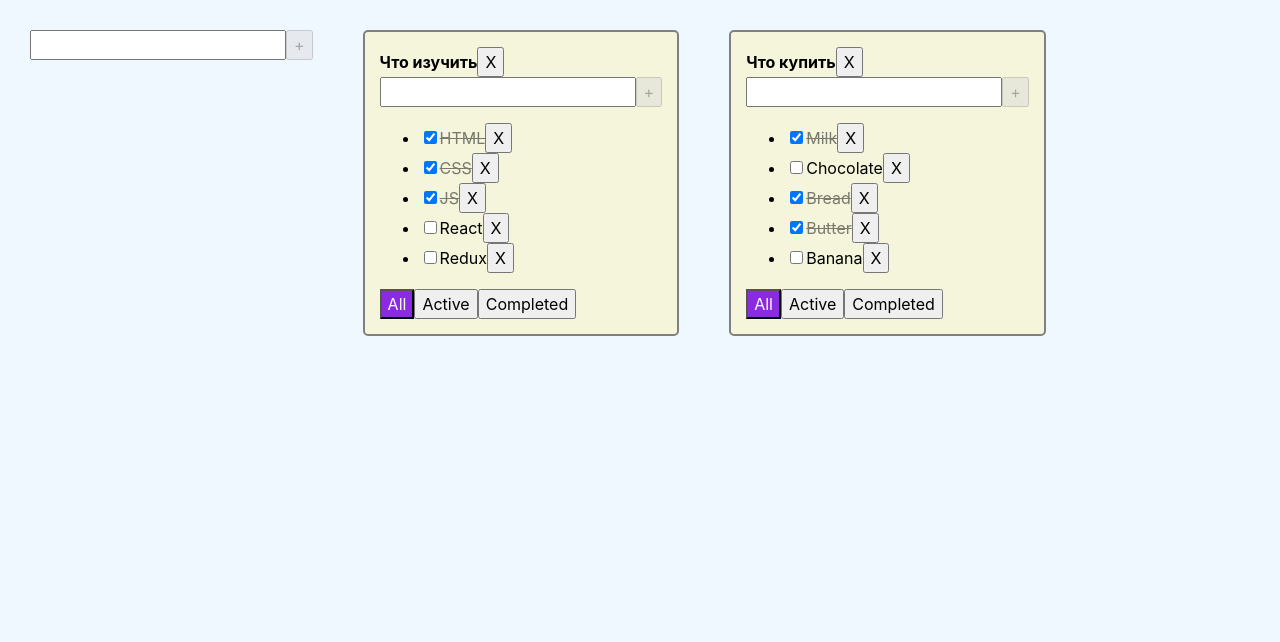
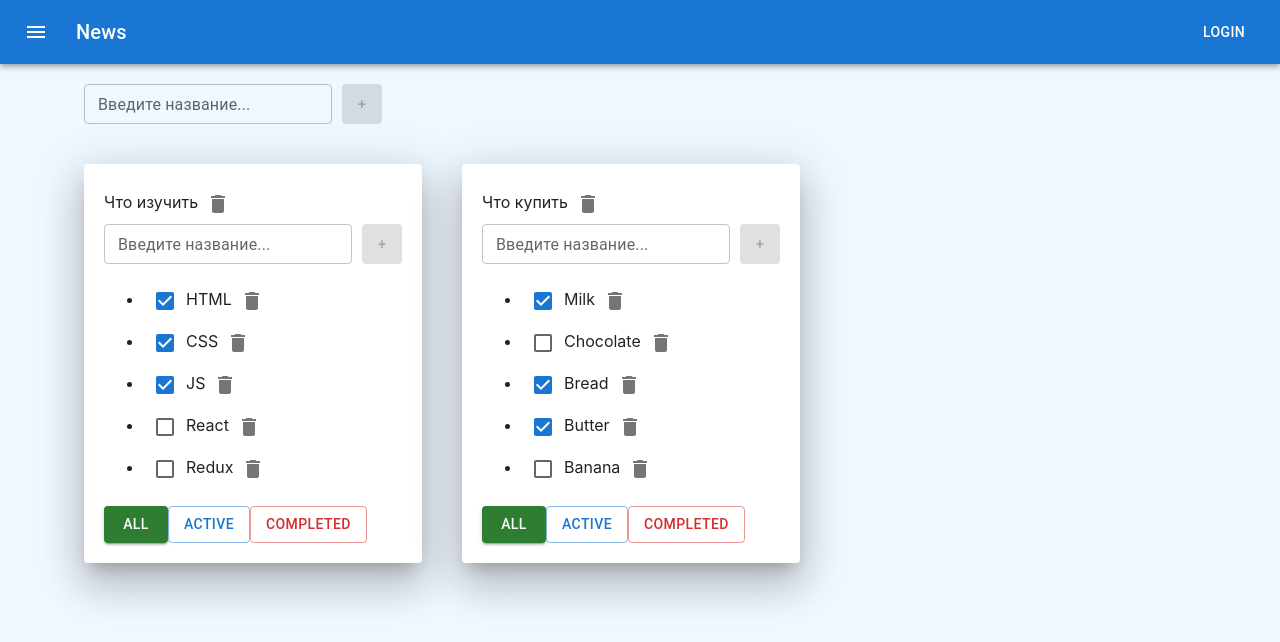
Before and after one commit to MrEvgeniy1989/Todolist, a React (Create React App) app: page / in a window 1280 px wide. Shown: the top 642 px of the page. Built offline with nearby package versions, Linux system fonts and the light colour scheme.

Commit message:
main 2.3 end Material UI, useReducer

```diff
--- a/src/AddItemForm.tsx
+++ b/src/AddItemForm.tsx
@@ -1,4 +1,6 @@
 import React, {ChangeEvent, KeyboardEvent, FC, useState} from 'react';
+import Button from "@mui/material/Button";
+import TextField from "@mui/material/TextField";
 
 type AddItemFormPropsType = {
     callback: (netTaskTitle: string) => void
@@ -16,7 +18,7 @@ export const AddItemForm: FC<AddItemFormPropsType> = ({callback}) => {
     const onClickAddTaskHandler = () => {
         if (newTaskTitle.trim()) {
             callback(newTaskTitle.trim())
-        } else setError('Название задания не может быть пустым!')
+        } else setError('Название не может быть пустым!')
         setNewTaskTitle('')
     };
 
@@ -25,16 +27,20 @@ export const AddItemForm: FC<AddItemFormPropsType> = ({callback}) => {
             onClickAddTaskHandler()
         }
     };
+
+    const stylesButton = {maxWidth: '40px', maxHeight: '40px', minWidth: '40px', minHeight: '40px', marginLeft: '10px'}
+
     return (
         <div>
-            <input
-                className={error ? "input-error" : ''}
-                value={newTaskTitle}
-                onChange={onChangeNewTaskTitleHandler}
-                onKeyDown={onKeyDownAddItemHandler}
-            />
-            <button onClick={onClickAddTaskHandler} disabled={!newTaskTitle}>+</button>
-            {error && <div className={error ? "error-message" : ''}>{error}</div>}
+            <TextField variant="outlined"
+                       label={error ? error : 'Введите название...'}
+                       size={'small'}
+                       error={!!error}
+                       value={newTaskTitle}
+                       onChange={onChangeNewTaskTitleHandler}
+                       onKeyDown={onKeyDownAddItemHandler}/>
+            <Button variant={'contained'} color={'primary'} onClick={onClickAddTaskHandler} disabled={!newTaskTitle}
+                    style={stylesButton}>+</Button>
         </div>
     )
 }
--- a/src/App.css
+++ b/src/App.css
@@ -1,40 +1,40 @@
 .App {
-  padding: 30px;
-  display: flex;
+  /*padding: 30px;*/
+  /*display: flex;*/
   background: aliceblue;
   height: 100vh;
 }
 
-.App > div {
-  margin-right: 50px;
-}
+/*.App > div {*/
+/*  margin-right: 50px;*/
+/*}*/
 
-.todolist {
-  border: 2px solid gray;
-  background-color: beige;
-  border-radius: 5px;
-  padding: 15px;
-  height: max-content;
-}
+/*.todolist {*/
+/*  border: 2px solid gray;*/
+/*  background-color: beige;*/
+/*  border-radius: 5px;*/
+/*  padding: 15px;*/
+/*  height: max-content;*/
+/*}*/
 
-.task-done {
-  text-decoration: line-through;
-  opacity: 0.5;
-}
+/*.task-done {*/
+/*  text-decoration: line-through;*/
+/*  opacity: 0.5;*/
+/*}*/
 
-.input-error {
-  border: 2px solid red;
-}
+/*.input-error {*/
+/*  border: 2px solid red;*/
+/*}*/
 
-.filter-active {
-  background-color: blueviolet;
-  color: white;
-}
+/*.filter-active {*/
+/*  background-color: blueviolet;*/
+/*  color: white;*/
+/*}*/
 
-.error-message {
-  color: red;
-}
+/*.error-message {*/
+/*  color: red;*/
+/*}*/
 
-.todolistTitle {
-  font-weight: bold;
-}
+/*.todolistTitle {*/
+/*  font-weight: bold;*/
+/*}*/
--- a/src/App.tsx
+++ b/src/App.tsx
@@ -1,7 +1,19 @@
-import React, {useState} from 'react';
+import React, {useReducer} from 'react';
 import './App.css';
 import {TodoList} from "./TodoList";
 import {AddItemForm} from "./AddItemForm";
+import ButtonAppBar from "./ButtonAppBar";
+import Container from '@mui/material/Container';
+import Grid from '@mui/material/Grid';
+import Paper from '@mui/material/Paper'
+import {addTaskAC, changeTaskStatusAC, deleteTaskAC, tasksReducer, updateTaskTitleAC} from "./reducers/tasksReducer";
+import {
+    addTodolistAC,
+    changeFilterAC,
+    deleteTodolistAC,
+    todolistsReducer,
+    updateTodoTitleAC
+} from "./reducers/todolistsReducer";
 
 export type FilterType = "all" | "active" | "completed"
 export type TaskType = {
@@ -14,16 +26,18 @@ export type TodolistType = {
     todoTitle: string
     filter: FilterType
 }
+export type initialStateTasksType = typeof initialStateTasks
+export type initialStateTodolistsType = typeof initialStateTodolists
 
-export const App = () => {
 const todolistId1 = crypto.randomUUID()
 const todolistId2 = crypto.randomUUID()
 
-    const [todolists, setTodolists] = useState<TodolistType[]>([
+const initialStateTodolists: TodolistType[] = [
     {id: todolistId1, todoTitle: "Что изучить", filter: 'all'},
     {id: todolistId2, todoTitle: "Что купить", filter: 'all'},
-    ])
-    const [tasks, setTasks] = useState({
+]
+
+const initialStateTasks = {
     [todolistId1]: [
         {id: crypto.randomUUID(), taskTitle: "HTML", isDone: true},
         {id: crypto.randomUUID(), taskTitle: "CSS", isDone: true},
@@ -38,48 +52,82 @@ export const App = () => {
         {id: crypto.randomUUID(), taskTitle: "Butter", isDone: true},
         {id: crypto.randomUUID(), taskTitle: "Banana", isDone: false}
     ]
-    })
+}
+
+export const App = () => {
+    const [todolists, dispatchTodolists] = useReducer(todolistsReducer, initialStateTodolists)
+    const [tasks, dispatchTasks] = useReducer(tasksReducer, initialStateTasks)
 
     const addTask = (todolistId: string, netTaskTitle: string) => {
-        const newTask: TaskType = {id: crypto.randomUUID(), isDone: false, taskTitle: netTaskTitle}
-        setTasks({...tasks, [todolistId]: [newTask, ...tasks[todolistId]]})
+        // const newTask: TaskType = {id: crypto.randomUUID(), isDone: false, taskTitle: netTaskTitle}
+        // setTasks({...tasks, [todolistId]: [newTask, ...tasks[todolistId]]})
+        dispatchTasks(addTaskAC(todolistId, netTaskTitle))
     }
     const changeTaskStatus = (todolistId: string, taskId: string, newTaskStatus: boolean) => {
-        setTasks({...tasks, [todolistId]: tasks[todolistId].map((task) => task.id === taskId ? {...task, isDone: newTaskStatus} : task)})
+        // setTasks({
+        //     ...tasks,
+        //     [todolistId]: tasks[todolistId].map((task) => task.id === taskId ? {...task, isDone: newTaskStatus} : task)
+        // })
+        dispatchTasks(changeTaskStatusAC(todolistId, taskId, newTaskStatus))
     }
     const deleteTask = (todolistId: string, taskId: string) => {
-        setTasks({...tasks, [todolistId]: tasks[todolistId].filter((task) => task.id !== taskId)})
+        // setTasks({...tasks, [todolistId]: tasks[todolistId].filter((task) => task.id !== taskId)})
+        dispatchTasks(deleteTaskAC(todolistId, taskId))
+    }
+    const updateTask = (todolistId: string, taskId: string, newTitle: string) => {
+        // setTasks({
+        //     ...tasks,
+        //     [todolistId]: tasks[todolistId].map(task => task.id === taskId ? {...task, taskTitle: newTitle} : task)
+        // })
+        dispatchTasks(updateTaskTitleAC(todolistId, taskId, newTitle))
     }
 
+
     const changeFilter = (todolistId: string, newFilter: FilterType) => {
-        setTodolists(todolists.map((todolist) => todolist.id === todolistId ? {
-            ...todolist,
-            filter: newFilter
-        } : todolist))
+        // setTodolists(todolists.map((todolist) => todolist.id === todolistId ? {
+        //     ...todolist,
+        //     filter: newFilter
+        // } : todolist))
+        dispatchTodolists(changeFilterAC(todolistId, newFilter))
     }
 
+
     const deleteTodolist = (todolistId: string) => {
-        setTodolists(todolists.filter(todolist => todolist.id !== todolistId))
-        delete tasks[todolistId]
+        // setTodolists(todolists.filter(todolist => todolist.id !== todolistId))
+        // delete tasks[todolistId]
+        dispatchTodolists(deleteTodolistAC(todolistId))
+        dispatchTasks(deleteTodolistAC(todolistId))
     }
 
     const addTodolist = (newTodolistTitle: string) => {
+        // const todolistId = crypto.randomUUID()
+        // const newTodolist: TodolistType = {id: todolistId, todoTitle: newTodolistTitle, filter: 'all'}
+        // setTodolists([newTodolist, ...todolists])
+        // setTasks({...tasks, [todolistId]: []})
         const todolistId = crypto.randomUUID()
-        const newTodolist: TodolistType = {id: todolistId, todoTitle: newTodolistTitle, filter: 'all'}
-        setTodolists([newTodolist, ...todolists])
-        setTasks({...tasks, [todolistId]: []})
+        dispatchTodolists(addTodolistAC(todolistId, newTodolistTitle))
+        dispatchTasks(addTodolistAC(todolistId, newTodolistTitle))
     }
 
-    const updateTask = (todolistId: string, taskId: string, newTitle: string) => {
-        setTasks({...tasks, [todolistId]: tasks[todolistId].map(task => task.id === taskId ? {...task, taskTitle: newTitle} : task)})
-    }
+
     const updateTodoTitle = (todolistId: string, newTitle: string) => {
-        setTodolists(todolists.map(todolist => todolist.id === todolistId ? {...todolist, todoTitle: newTitle} : todolist))
+        // setTodolists(todolists.map(todolist => todolist.id === todolistId ? {
+        //     ...todolist,
+        //     todoTitle: newTitle
+        // } : todolist))
+        dispatchTodolists(updateTodoTitleAC(todolistId, newTitle))
     }
 
     return (
         <div className="App">
+            <ButtonAppBar/>
+            <Container fixed>
+                <Grid container style={{margin: '20px'}}>
                     <AddItemForm callback={addTodolist}/>
+                </Grid>
+
+
+                <Grid container>
                     {todolists.map((todolist) => {
                         let filteredTasks = tasks[todolist.id]
                         if (todolist.filter === "active") {
@@ -89,8 +137,9 @@ export const App = () => {
                         }
 
                         return (
+                            <Grid item style={{margin: '20px'}} key={todolist.id}>
+                                <Paper elevation={24} style={{padding: '20px'}}>
                                     <TodoList
-                        key={todolist.id}
                                         todolist={todolist}
                                         tasks={filteredTasks}
                                         filter={todolist.filter}
@@ -102,8 +151,12 @@ export const App = () => {
                                         updateTask={updateTask}
                                         updateTodoTitle={updateTodoTitle}
                                     />
+                                </Paper>
+                            </Grid>
                         )
                     })}
+                </Grid>
+            </Container>
         </div>
     )
 }
--- /dev/null
+++ b/src/ButtonAppBar.tsx
@@ -0,0 +1,32 @@
+import * as React from 'react';
+import AppBar from '@mui/material/AppBar';
+import Box from '@mui/material/Box';
+import Toolbar from '@mui/material/Toolbar';
+import Typography from '@mui/material/Typography';
+import Button from '@mui/material/Button';
+import IconButton from '@mui/material/IconButton';
+import MenuIcon from '@mui/icons-material/Menu';
+
+export default function ButtonAppBar() {
+    return (
+        <Box sx={{ flexGrow: 1 }}>
+            <AppBar position="static">
+                <Toolbar>
+                    <IconButton
+                        size="large"
+                        edge="start"
+                        color="inherit"
+                        aria-label="menu"
+                        sx={{ mr: 2 }}
+                    >
+                        <MenuIcon />
+                    </IconButton>
+                    <Typography variant="h6" component="div" sx={{ flexGrow: 1 }}>
+                        News
+                    </Typography>
+                    <Button color="inherit">Login</Button>
+                </Toolbar>
+            </AppBar>
+        </Box>
+    );
+}
--- a/src/EditableSpan.tsx
+++ b/src/EditableSpan.tsx
@@ -1,4 +1,5 @@
 import React, {ChangeEvent, FC, useState} from 'react';
+import TextField from '@mui/material/TextField'
 
 type PropsType = {
     className: string
@@ -18,7 +19,8 @@ export const EditableSpan: FC<PropsType> = ({className, title, callback}) => {
     const updateTask = () => callback(newTaskTitle)
     return (
         edit
-            ? <input value={newTaskTitle} onChange={onChangeNewTaskTitleHandler} onBlur={editHandler} autoFocus/>
+            ? <TextField variant="standard" value={newTaskTitle} onChange={onChangeNewTaskTitleHandler}
+                         onBlur={editHandler} autoFocus/>
             : <span className={className} onDoubleClick={editHandler}>{title}</span>
     )
 }
--- a/src/TodoList.tsx
+++ b/src/TodoList.tsx
@@ -1,7 +1,11 @@
-import React, {ChangeEvent, FC, useState} from 'react';
+import React, {ChangeEvent, FC} from 'react';
 import {FilterType, TaskType, TodolistType} from "./App";
 import {AddItemForm} from "./AddItemForm";
 import {EditableSpan} from "./EditableSpan";
+import IconButton from "@mui/material/IconButton";
+import Delete from "@mui/icons-material/Delete";
+import Button from '@mui/material/Button'
+import Checkbox from "@mui/material/Checkbox";
 
 type TodoListType = {
     todolist: TodolistType
@@ -37,15 +41,17 @@ export const TodoList: FC<TodoListType> = ({
 
         return (
             <li key={task.id}>
-                <input
-                    type="checkbox"
-                    checked={task.isDone}
-                    onChange={onChangeTaskStatusHandler}
-                />
-                {/*<span className={task.isDone ? "task-done" : ''}>{task.taskTitle}</span>*/}
+                {/*<input*/}
+                {/*    type="checkbox"*/}
+                {/*    checked={task.isDone}*/}
+                {/*    onChange={onChangeTaskStatusHandler}*/}
+                {/*/>*/}
+                <Checkbox checked={task.isDone} onChange={onChangeTaskStatusHandler}/>
                 <EditableSpan className={task.isDone ? "task-done" : ''} title={task.taskTitle}
                               callback={(newTitle: string) => updateTaskHandler(task.id, newTitle)}/>
-                <button onClick={onClickDeleteTaskHandler}>X</button>
+                <IconButton aria-label="delete" onClick={onClickDeleteTaskHandler}>
+                    <Delete/>
+                </IconButton>
             </li>
         )
     })
@@ -64,7 +70,9 @@ export const TodoList: FC<TodoListType> = ({
     return (
         <div className={'todolist'}>
             <EditableSpan className={'todolistTitle'} title={todolist.todoTitle} callback={updateTodoTitleHandler}/>
-            <button onClick={onClickDeleteTodolistHandler}>X</button>
+            <IconButton aria-label="delete" onClick={onClickDeleteTodolistHandler}>
+                <Delete/>
+            </IconButton>
 
             <AddItemForm callback={addTaskHandler}/>
 
@@ -73,15 +81,12 @@ export const TodoList: FC<TodoListType> = ({
                 : <span>Your todolist is empty!</span>
             }
             <div>
-                <button className={filter === "all" ? "filter-active" : ''}
-                        onClick={() => changeFilter(todolist.id, "all")}>All
-                </button>
-                <button className={filter === "active" ? "filter-active" : ''}
-                        onClick={() => changeFilter(todolist.id, "active")}>Active
-                </button>
-                <button className={filter === "completed" ? "filter-active" : ''}
-                        onClick={() => changeFilter(todolist.id, "completed")}>Completed
-                </button>
+                <Button variant={filter === "all" ? 'contained' : "outlined"} color={'success'}
+                        onClick={() => changeFilter(todolist.id, "all")}>All</Button>
+                <Button variant={filter === "active" ? 'contained' : "outlined"} color={'primary'}
+                        onClick={() => changeFilter(todolist.id, "active")}>Active</Button>
+                <Button variant={filter === "completed" ? 'contained' : "outlined"} color={'error'}
+                        onClick={() => changeFilter(todolist.id, "completed")}>Completed</Button>
             </div>
         </div>
     )
--- /dev/null
+++ b/src/reducers/tasksReducer.ts
@@ -0,0 +1,68 @@
+import {initialStateTasksType, TaskType} from "../App";
+import {addTodolistACType, deleteTodolistACType} from "./todolistsReducer";
+
+type actionType =
+    | deleteTaskACType
+    | addTaskACType
+    | changeTaskStatusACType
+    | updateTaskACType
+    | deleteTodolistACType
+    | addTodolistACType
+
+type deleteTaskACType = ReturnType<typeof deleteTaskAC>
+type addTaskACType = ReturnType<typeof addTaskAC>
+type changeTaskStatusACType = ReturnType<typeof changeTaskStatusAC>
+type updateTaskACType = ReturnType<typeof updateTaskTitleAC>
+
+export const tasksReducer = (state: initialStateTasksType, action: actionType): initialStateTasksType => {
+    switch (action.type) {
+        case "ADD_TASK":
+            const newTask: TaskType = {id: crypto.randomUUID(), isDone: false, taskTitle: action.payload.netTaskTitle}
+            return {...state, [action.payload.todolistId]: [newTask, ...state[action.payload.todolistId]]}
+        case "CHANGE_TASK_STATUS":
+            return {
+                ...state,
+                [action.payload.todolistId]: state[action.payload.todolistId].map((task) => task.id === action.payload.taskId ? {
+                    ...task,
+                    isDone: action.payload.newTaskStatus
+                } : task)
+            }
+        case 'DELETE_TASK':
+            return {
+                ...state,
+                [action.payload.todolistId]: state[action.payload.todolistId].filter((task) => task.id !== action.payload.taskId)
+            }
+        case "UPDATE_TASK_TITLE":
+            return {
+                ...state,
+                [action.payload.todolistId]: state[action.payload.todolistId].map(task => task.id === action.payload.taskId ? {
+                    ...task,
+                    taskTitle: action.payload.newTitle
+                } : task)
+            }
+        case "DELETE_TODOLIST":
+            delete state[action.payload.todolistId]
+            return {...state}
+        case "ADD_TODOLIST":
+            return {...state, [action.payload.todolistId]: []}
+        default:
+            return state
+    }
+}
+
+export const addTaskAC = (todolistId: string, netTaskTitle: string) => ({
+    type: 'ADD_TASK',
+    payload: {todolistId, netTaskTitle}
+} as const)
+export const changeTaskStatusAC = (todolistId: string, taskId: string, newTaskStatus: boolean) => ({
+    type: 'CHANGE_TASK_STATUS',
+    payload: {todolistId, taskId, newTaskStatus}
+} as const)
+export const deleteTaskAC = (todolistId: string, taskId: string) => ({
+    type: 'DELETE_TASK',
+    payload: {todolistId, taskId}
+} as const)
+export const updateTaskTitleAC = (todolistId: string, taskId: string, newTitle: string) => ({
+    type: 'UPDATE_TASK_TITLE',
+    payload: {todolistId, taskId, newTitle}
+} as const)
--- /dev/null
+++ b/src/reducers/todolistsReducer.ts
@@ -0,0 +1,55 @@
+import {FilterType, initialStateTodolistsType, TodolistType} from "../App";
+
+type actionType =
+    | changeFilterACType
+    | deleteTodolistACType
+    | addTodolistACType
+    | updateTodoTitleACType
+
+type changeFilterACType = ReturnType<typeof changeFilterAC>
+export type deleteTodolistACType = ReturnType<typeof deleteTodolistAC>
+export type addTodolistACType = ReturnType<typeof addTodolistAC>
+type updateTodoTitleACType = ReturnType<typeof updateTodoTitleAC>
+
+export const todolistsReducer = (state: initialStateTodolistsType, action: actionType): initialStateTodolistsType => {
+    switch (action.type) {
+        case 'CHANGE_FILTER':
+            return state.map((todolist) => todolist.id === action.payload.todolistId ? {
+                ...todolist,
+                filter: action.payload.newFilter
+            } : todolist)
+        case "DELETE_TODOLIST":
+            return state.filter(todolist => todolist.id !== action.payload.todolistId)
+        case "ADD_TODOLIST":
+            const newTodolist: TodolistType = {
+                id: action.payload.todolistId,
+                todoTitle: action.payload.newTodolistTitle,
+                filter: 'all'
+            }
+            return [newTodolist, ...state]
+        case "UPDATE_TODOLIST_TITLE":
+            return state.map(todolist => todolist.id === action.payload.todolistId ? {
+                ...todolist,
+                todoTitle: action.payload.newTodolistTitle
+            } : todolist)
+        default:
+            return state
+    }
+}
+
+export const changeFilterAC = (todolistId: string, newFilter: FilterType) => ({
+    type: 'CHANGE_FILTER',
+    payload: {todolistId, newFilter}
+} as const)
+export const deleteTodolistAC = (todolistId: string) => ({
+    type: 'DELETE_TODOLIST',
+    payload: {todolistId}
+} as const)
+export const addTodolistAC = (todolistId: string, newTodolistTitle: string) => ({
+    type: 'ADD_TODOLIST',
+    payload: {todolistId, newTodolistTitle}
+} as const)
+export const updateTodoTitleAC = (todolistId: string, newTodolistTitle: string) => ({
+    type: 'UPDATE_TODOLIST_TITLE',
+    payload: {todolistId, newTodolistTitle}
+} as const)
```
Lines whose indentation alone changed are shown as unchanged.
